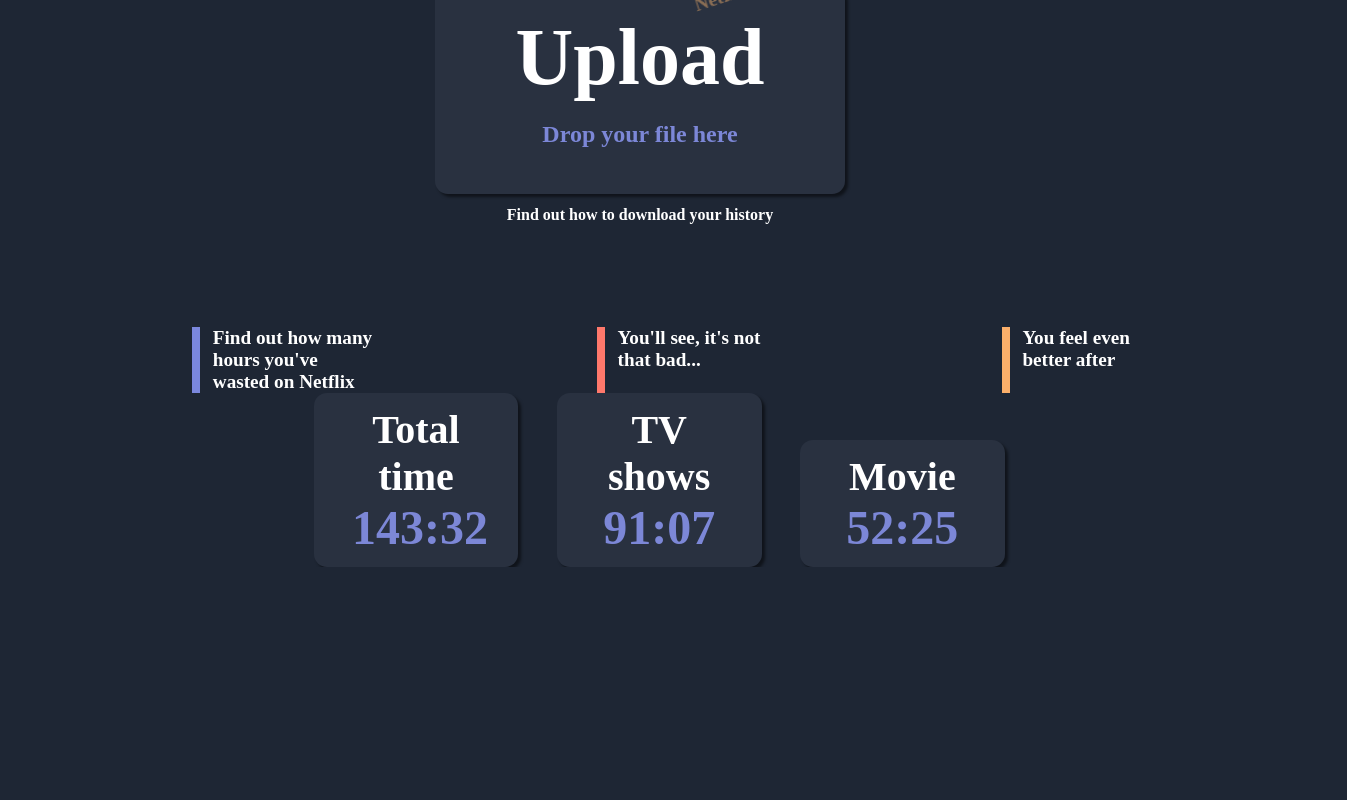
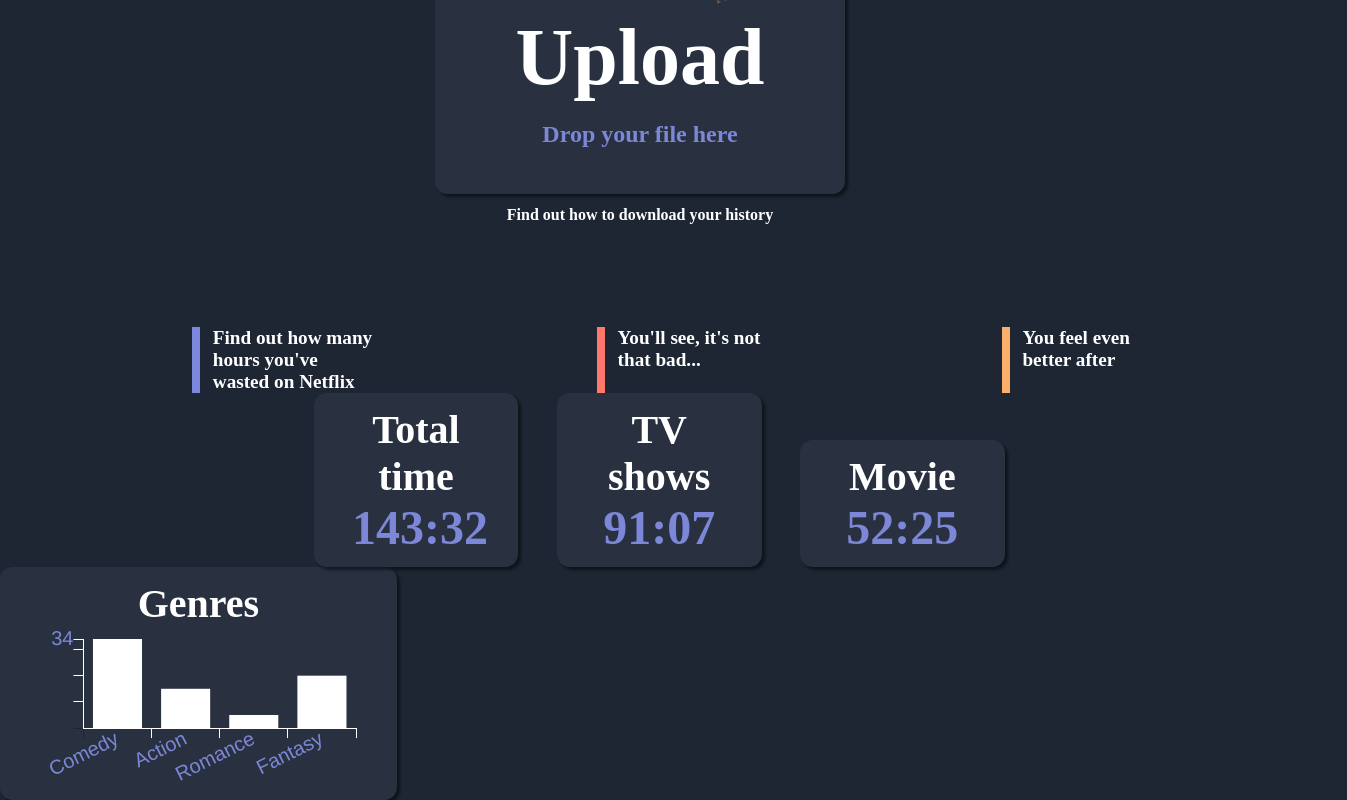
Before and after one commit to CoopTeamX/netflix-wasted-time, a React (Create React App) app: page / in a window 1280 px wide. Shown: the part 235-1035 px from the top of the page, 1347 px wide, since content can reach past the window. Before the commit the page ends 802 px from the top, so only its background shows below. Built offline with nearby package versions, Linux system fonts and the light colour scheme; a web font is replaced by a local one.

Commit message:
Start to add bar chart component

```diff
--- a/package.json
+++ b/package.json
@@ -7,10 +7,12 @@
     "@testing-library/react": "^9.5.0",
     "@testing-library/user-event": "^7.2.1",
     "axios": "^0.19.2",
+    "chart.js": "^2.9.3",
     "moment": "^2.24.0",
     "node-sass": "^4.13.1",
     "papaparse": "^5.1.1",
     "react": "^16.13.1",
+    "react-chartjs-2": "^2.9.0",
     "react-dom": "^16.13.1",
     "react-dropzone": "^10.2.2",
     "react-scripts": "3.4.1"
--- /dev/null
+++ b/src/Components/StatsPage/BarChart/BarChart.js
@@ -0,0 +1,77 @@
+import React from "react";
+import { Bar } from 'react-chartjs-2';
+
+export default class BarChart extends React.Component {
+  constructor() {
+    super();
+  }
+
+  render() {
+    // you only have to set those values thanks to this.props
+    const labels = ['Comedy', 'Action', 'Romance', 'Fantasy'];
+    const values = [34, 15, 5, 20];
+
+    const data = {
+      labels: labels,
+      datasets: [{
+        backgroundColor: 'rgba(255,255,255)',
+        data: values,
+        fontColor: "#7C87D7",
+        fontSize: 24,
+      }]
+    };
+
+    const options = {
+      legend: {
+        display: false,
+        fontColor: "#7C87D7",
+        fontSize: 24,
+      },
+
+      scales: {
+        xAxes: [{
+          gridLines: {
+            color: "rgba(255,255,255)",
+            drawOnChartArea: false,
+          },
+          ticks: {
+            beginAtZero: true,
+            fontColor: "#7C87D7",
+            fontSize: 20
+          }
+        }],
+        yAxes: [{
+          color: "#7C87D7",
+          gridLines: {
+            color: "rgba(255,255,255)",
+            drawOnChartArea: false,
+          },
+          ticks: {
+            beginAtZero: true,
+            fontColor: "#7C87D7",
+            fontSize: 20,
+            max: Math.max.apply(this, values),
+            callback: function(value, index, values) {
+              if (index === 0) return Math.max.apply(this, values);
+              else return '';
+            }
+          }
+        }]
+      },
+
+      maintainAspectRatio: true
+    };
+
+    return (
+      <div className="chart stats--bar-chart">
+        <div className="stats--title">{this.props.title}</div>
+        <Bar
+          data={data}
+          options={options}
+          width={100}
+          height={50}
+        />
+      </div>
+    );
+  }
+}
--- a/src/Components/StatsPage/StatsNumber/StatsNumber.js
+++ b/src/Components/StatsPage/StatsNumber/StatsNumber.js
@@ -3,13 +3,12 @@
 export default class StatsNumber extends React.Component {
   constructor() {
     super();
-    this.state = {data: {}};
   }
 
   render() {
     return (
-      <div className="stats--number">
-        <div className="title">{this.props.title}</div>
+      <div className="chart stats--number">
+        <div className="stats--title">{this.props.title}</div>
         <div className="result">{this.props.result}</div>
       </div>
     );
--- a/src/Components/StatsPage/StatsPage.js
+++ b/src/Components/StatsPage/StatsPage.js
@@ -1,4 +1,5 @@
 import React from "react";
+import BarChart from "./BarChart/BarChart";
 import StatsNumber from "./StatsNumber/StatsNumber";
 import "./StatsPage.scss";
 
@@ -10,11 +11,16 @@
 
   render() {
     return (
-      <div className="stats">
-        <div className="stats--runtime">
-          <StatsNumber title="Total time" result="143:32"/>
-          <StatsNumber title="TV shows" result="91:07"/>
-          <StatsNumber title="Movie" result="52:25"/>
+      <div className="page--stats">
+        <div className="stats">
+          <div className="stats--runtime">
+            <StatsNumber title="Total time" result="143:32"/>
+            <StatsNumber title="TV shows" result="91:07"/>
+            <StatsNumber title="Movie" result="52:25"/>
+          </div>
+          <div>
+            <BarChart title="Genres"/>
+          </div>
         </div>
       </div>
     );
--- a/src/Components/StatsPage/StatsPage.scss
+++ b/src/Components/StatsPage/StatsPage.scss
@@ -5,8 +5,17 @@
     font-family: 'KarmaRegular', serif;
   }
 
-  div {
+  .chart {
+    background-color: $color-two;
     border-radius: 13px;
+    box-shadow: 3px 3px 3px rgba(0, 0, 0, 0.5);
+    padding: 1% 3% 1% 3%;
+  }
+
+  &--title {
+    color: $color-four;
+    font-size: 2.5em;
+    text-align: center;
   }
 
   &--runtime {
@@ -14,24 +23,19 @@
   }
 
   &--number {
-    background-color: $color-two;
-    border-radius: 13px;
-    box-shadow: 3px 3px 3px rgba(0, 0, 0, 0.5);
     display: inline-block;
     margin-left: 3%;
     overflow-wrap: normal;
-    padding: 1% 3% 1% 3%;
     text-align: center;
     width: 10%;
-
-    .title {
-      color: $color-four;
-      font-size: 2.5em;
-    }
 
     .result {
       color: $color-three;
       font-size: 3em;
     }
   }
+
+  &--bar-chart {
+    width: 25%;
+  }
 }
```
Also changed, not shown: 1 other file (tests, documents, lock files or other folders).
